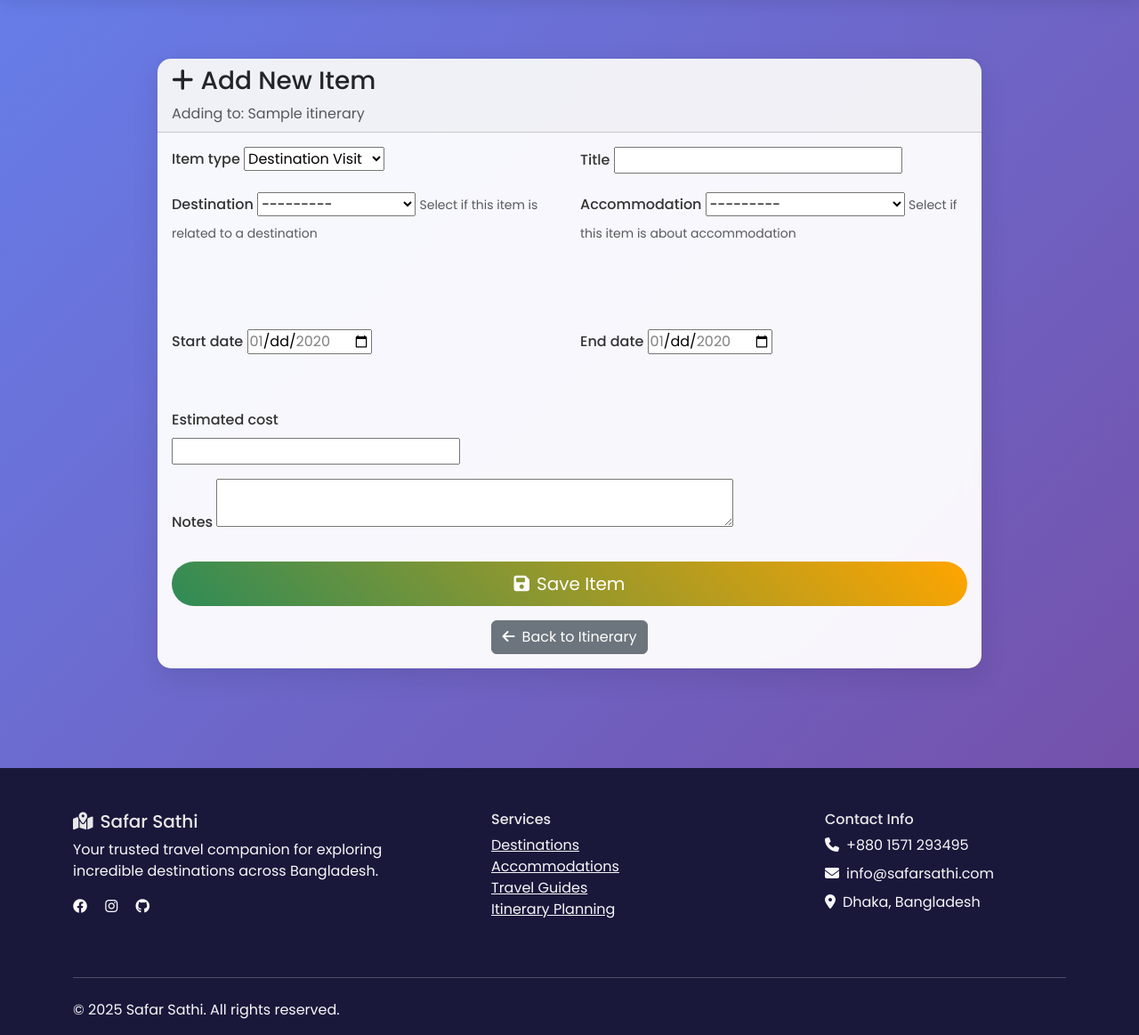
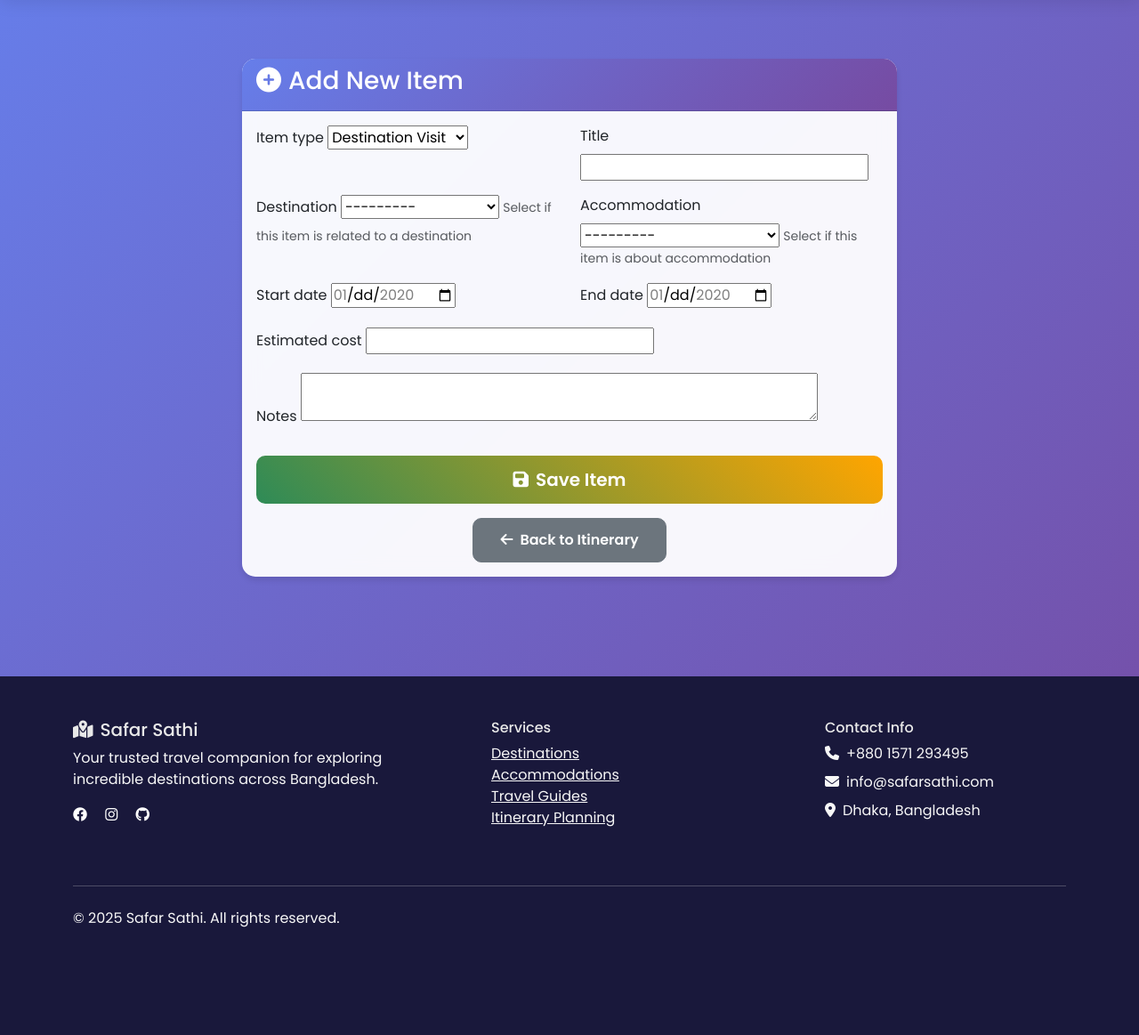
Before and after one commit to A-Fera/SafarSathi-django-project, a Django app: page /itinerary/1/add-item/ in a window 1280 px wide. Shown: the part 62-1225 px from the top of the page at 89% size. After the commit the page ends 1104 px from the top, so only its background shows below. Run offline with Django 5.2, Linux system fonts and the light colour scheme; a user stored in the database is signed in; tables that the repository leaves empty hold one stand-in row (values such as "Sample post"); some libraries are stand-ins or nearby versions.

Commit message:
Update item_form.html

```diff
--- a/templates/itinerary/item_form.html
+++ b/templates/itinerary/item_form.html
@@ -1,16 +1,14 @@
 {% extends 'base.html' %}
-{% load crispy_forms_tags %}
 
 {% block title %}{{ title }} - Safar Sathi{% endblock %}
 
 {% block content %}
 <div class="container mt-5 pt-5">
     <div class="row justify-content-center">
-        <div class="col-md-10">
+        <div class="col-md-8">
             <div class="card">
                 <div class="card-header">
-                    <h3><i class="fas fa-plus me-2"></i>{{ title }}</h3>
-                    <p class="mb-0 text-muted">Adding to: {{ itinerary.title }}</p>
+                    <h3><i class="fas fa-plus-circle me-2"></i>{{ title }}</h3>
                 </div>
                 <div class="card-body">
                     <form method="post">
@@ -40,16 +38,6 @@
                             </div>
                         </div>
 
-                        <div class="mb-3">
-                            <label for="{{ form.description.id_for_label }}" class="form-label">{{ form.description.label }}</label>
-                            {{ form.description }}
-                        </div>
-
-                        <div class="mb-3">
-                            <label for="{{ form.location.id_for_label }}" class="form-label">{{ form.location.label }}</label>
-                            {{ form.location }}
-                        </div>
-
                         <div class="row mb-3">
                             <div class="col-md-6">
                                 <label for="{{ form.start_date.id_for_label }}" class="form-label">{{ form.start_date.label }}</label>
@@ -61,30 +49,9 @@
                             </div>
                         </div>
 
-                        <div class="row mb-3">
-                            <div class="col-md-6">
-                                <label for="{{ form.start_time.id_for_label }}" class="form-label">{{ form.start_time.label }}</label>
-                                {{ form.start_time }}
-                            </div>
-                            <div class="col-md-6">
-                                <label for="{{ form.end_time.id_for_label }}" class="form-label">{{ form.end_time.label }}</label>
-                                {{ form.end_time }}
-                            </div>
-                        </div>
-
-                        <div class="row mb-3">
-                            <div class="col-md-6">
-                                <label for="{{ form.estimated_cost.id_for_label }}" class="form-label">{{ form.estimated_cost.label }}</label>
-                                {{ form.estimated_cost }}
-                            </div>
-                            <div class="col-md-6">
-                                <div class="form-check mt-4">
-                                    {{ form.is_booked }}
-                                    <label class="form-check-label" for="{{ form.is_booked.id_for_label }}">
-                                        {{ form.is_booked.label }}
-                                    </label>
-                                </div>
-                            </div>
+                        <div class="mb-3">
+                            <label for="{{ form.estimated_cost.id_for_label }}" class="form-label">{{ form.estimated_cost.label }}</label>
+                            {{ form.estimated_cost }}
                         </div>
 
                         <div class="mb-3">
@@ -131,14 +98,25 @@
     }
 
     .form-control:focus, .form-select:focus {
-        border-color: var(--primary-color);
-        box-shadow: 0 0 0 0.2rem rgba(46, 139, 87, 0.25);
+        border-color: #007bff;
+        box-shadow: 0 0 0 0.2rem rgba(0, 123, 255, 0.25);
     }
 
-    .form-label {
-        font-weight: 500;
-        color: #333;
-        margin-bottom: 8px;
+    .btn {
+        border-radius: 10px;
+        padding: 12px 30px;
+        font-weight: 600;
+    }
+
+    .card {
+        border-radius: 15px;
+        box-shadow: 0 4px 6px rgba(0, 0, 0, 0.1);
+    }
+
+    .card-header {
+        background: linear-gradient(135deg, #667eea 0%, #764ba2 100%);
+        color: white;
+        border-radius: 15px 15px 0 0 !important;
     }
 </style>
 {% endblock %}
```
